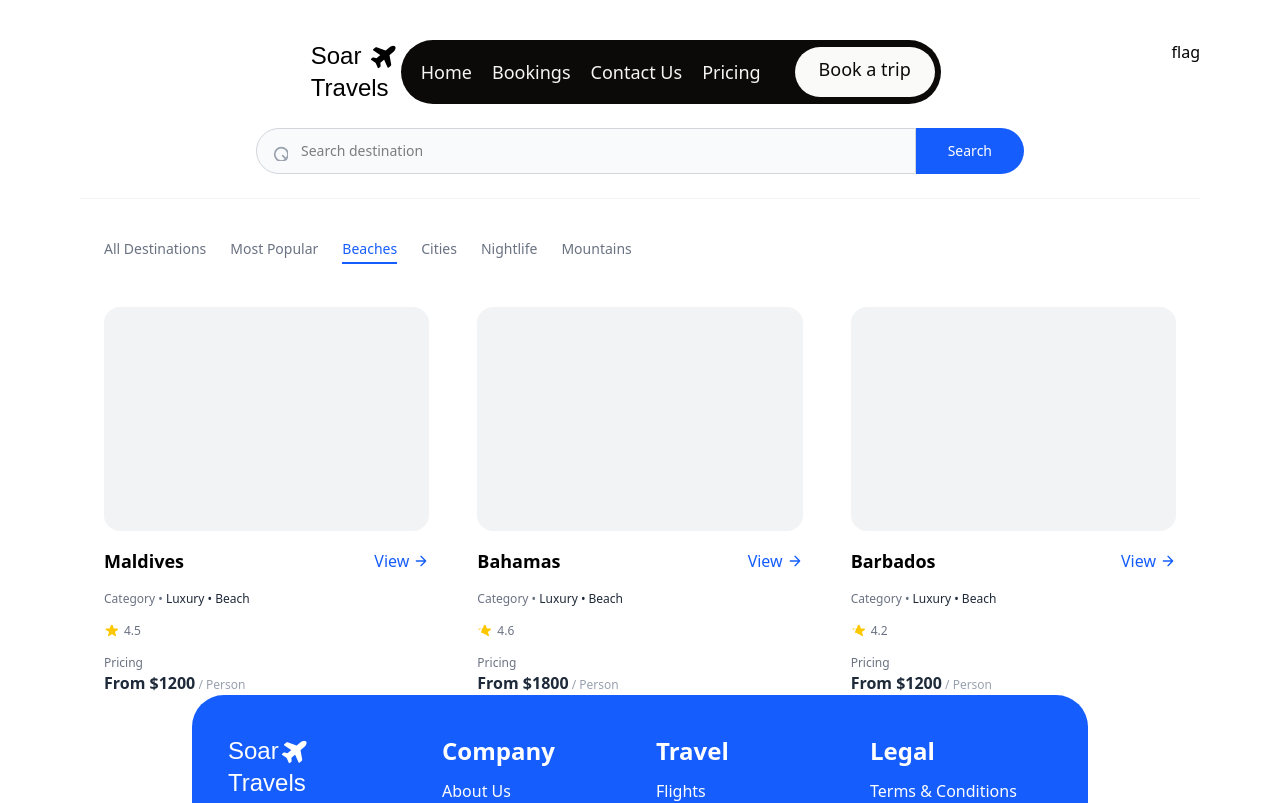
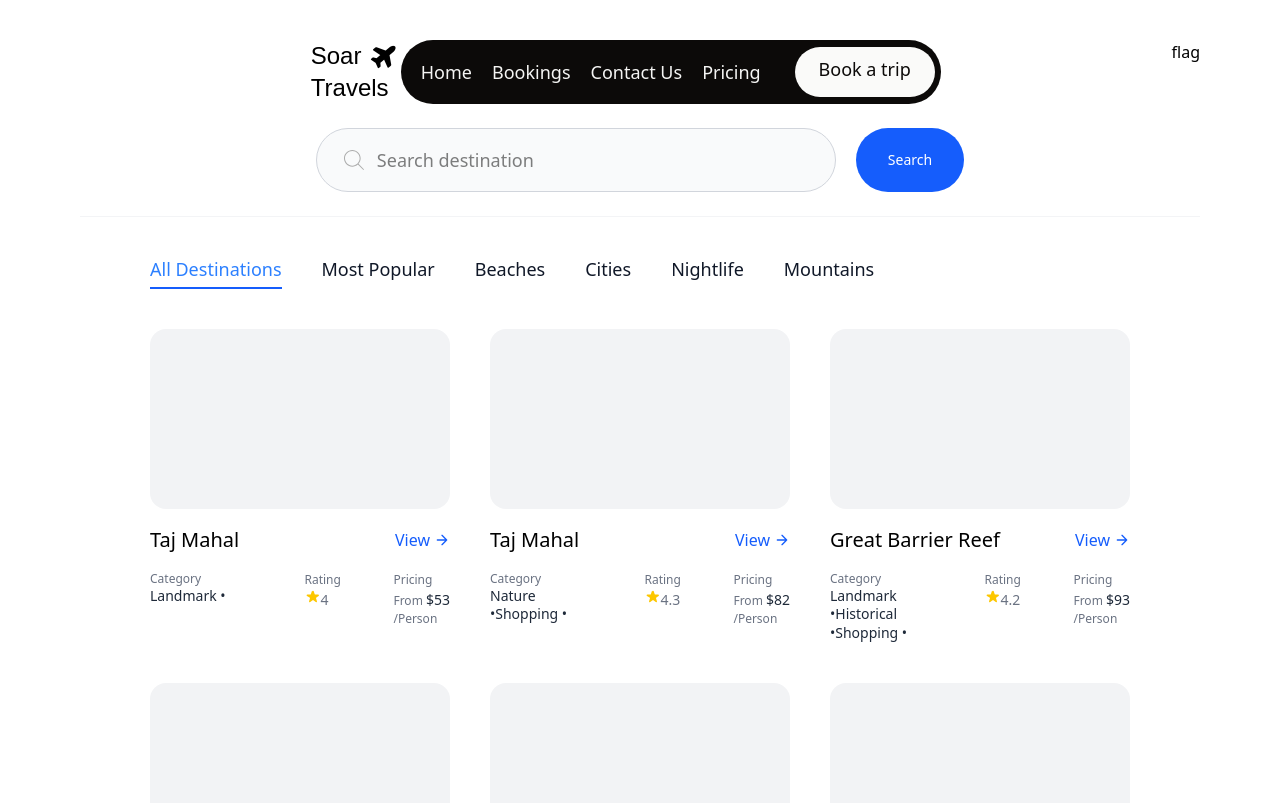
Before and after one commit to bojdavid/travelAgency, a SvelteKit app: page /bookATrip in a window 1280 px wide. Shown: the top 803 px of the page. Built offline with nearby package versions, Linux system fonts and the light colour scheme; a web font is replaced by a local one.

Commit message:
some changes

```diff
--- a/src/lib/components/bookings/NewsLetter.svelte
+++ b/src/lib/components/NewsLetter.svelte
@@ -1,5 +1,5 @@
 <script lang="ts">
-  let { headingStyle } = $props();
+  const headingStyle: string = "text-[24px] font-[500] text-blue-700 mb-2";
 </script>
 
 <section class=" py-10 mt-12 rounded-md mx-auto w-[527px]">
--- /dev/null
+++ b/src/lib/components/bookAtrip/DestinationCard.svelte
@@ -0,0 +1,80 @@
+<script lang="ts">
+  let { destination } = $props();
+  const titleStyle: string = "text-[12px]";
+
+  interface Destination {
+    name: string;
+    category: string[];
+    rating: number;
+    pricing: number;
+  }
+</script>
+
+<!-- CARD TEMPLATE (copy‑paste for each destination) -->
+<article class="space-y-4">
+  <!-- Placeholder image -->
+  <div class="h-[180px] w-[300px] rounded-2xl bg-gray-200 animate-pulse"></div>
+
+  <div class="flex items-center justify-between">
+    <h3 class="text-[20px] font-[500]">{destination.name}</h3>
+    <a
+      href="#"
+      class="group flex items-center gap-1 text-blue-600 hover:underline"
+    >
+      View
+      <svg
+        xmlns="http://www.w3.org/2000/svg"
+        class="h-4 w-4 transition-transform group-hover:translate-x-1"
+        fill="none"
+        viewBox="0 0 24 24"
+        stroke="currentColor"
+        stroke-width="2"
+      >
+        <path
+          stroke-linecap="round"
+          stroke-linejoin="round"
+          d="M5 12h14M12 5l7 7-7 7"
+        />
+      </svg>
+    </a>
+  </div>
+
+  <div class="flex justify-between">
+    <div class="text-xs text-gray-500 w-[102px]">
+      <h5 class={titleStyle}>Category</h5>
+      <p class="font-medium text-gray-800 text-[14px] flex">
+        {#each destination.category as category}
+          {category} •
+        {/each}
+      </p>
+    </div>
+
+    <div class="text-[14px] text-gray-500">
+      <h5 class={titleStyle}>Rating</h5>
+      <div class="flex">
+        <svg
+          xmlns="http://www.w3.org/2000/svg"
+          class="h-4 w-4 text-yellow-400"
+          viewBox="0 0 20 20"
+          fill="currentColor"
+        >
+          <path
+            d="M9.049 2.927C9.34 2.054 10.66 2.054 10.951 2.927l1.073 3.302a1 1 0 00.95.69h3.462c.969 0 1.371 1.24.588 1.81l-2.8 2.034a1 1 0 00-.364 1.118l1.073 3.302c.292.873-.755 1.598-1.538 1.028l-2.8-2.034a1 1 0 00-1.176 0l-2.8 2.034c-.783.57-1.83-.155-1.538-1.028l1.073-3.302a1 1 0 00-.364-1.118L2.453 8.73c-.783-.57-.38-1.81.588-1.81h3.462a1 1 0 00.95-.69l1.073-3.302z"
+          />
+        </svg>
+        {destination.rating}
+      </div>
+    </div>
+
+    <div class="text-[12px] text-gray-500">
+      <h5 class={titleStyle}>Pricing</h5>
+      <p>
+        From
+        <span class="text-base font-[400] text-gray-800 text-[14px]">
+          ${destination.pricing}</span
+        ><br />
+        /Person
+      </p>
+    </div>
+  </div>
+</article>
--- a/src/routes/bookATrip/+page.svelte
+++ b/src/routes/bookATrip/+page.svelte
@@ -1,41 +1,211 @@
+<script lang="ts">
+  import DestinationCard from "$lib/components/bookAtrip/DestinationCard.svelte";
+  import NewsLetter from "$lib/components/NewsLetter.svelte";
+
+  const filter: string[] = [
+    "All Destinations",
+    "Most Popular",
+    "Beaches",
+    "Cities",
+    "Nightlife",
+    "Mountains",
+  ];
+
+  interface Destination {
+    name: string;
+    category: string[];
+    rating: number;
+    pricing: number;
+  }
+
+  const destinationList: Destination[] = [
+    { name: "Taj Mahal", category: ["Landmark"], rating: 4.0, pricing: 53 },
+    {
+      name: "Taj Mahal",
+      category: ["Nature", "Shopping"],
+      rating: 4.3,
+      pricing: 82,
+    },
+    {
+      name: "Great Barrier Reef",
+      category: ["Landmark", "Historical", "Shopping"],
+      rating: 4.2,
+      pricing: 93,
+    },
+    {
+      name: "Niagara Falls",
+      category: ["Cultural", "Urban"],
+      rating: 4.7,
+      pricing: 83,
+    },
+    {
+      name: "Stonehenge",
+      category: ["Historical", "Cultural"],
+      rating: 4.7,
+      pricing: 91,
+    },
+    {
+      name: "Grand Canyon",
+      category: ["Nature", "Shopping"],
+      rating: 3.6,
+      pricing: 55,
+    },
+    {
+      name: "Machu Picchu",
+      category: ["Historical", "Nature", "Urban"],
+      rating: 4.6,
+      pricing: 51,
+    },
+    {
+      name: "Statue of Liberty",
+      category: ["Nature"],
+      rating: 4.6,
+      pricing: 39,
+    },
+    {
+      name: "Eiffel Tower",
+      category: ["Urban", "Shopping"],
+      rating: 3.9,
+      pricing: 17,
+    },
+    { name: "Stonehenge", category: ["Landmark"], rating: 4.7, pricing: 35 },
+    {
+      name: "Central Park",
+      category: ["Nature", "Entertainment"],
+      rating: 4.4,
+      pricing: 13,
+    },
+    { name: "Mount Everest", category: ["Cultural"], rating: 4.7, pricing: 83 },
+    {
+      name: "Santorini",
+      category: ["Adventure", "Landmark"],
+      rating: 4.4,
+      pricing: 77,
+    },
+    {
+      name: "Great Barrier Reef",
+      category: ["Urban", "Adventure", "Entertainment"],
+      rating: 3.7,
+      pricing: 16,
+    },
+    { name: "Taj Mahal", category: ["Adventure"], rating: 4.8, pricing: 65 },
+    {
+      name: "Mount Everest",
+      category: ["Entertainment", "Adventure"],
+      rating: 4.0,
+      pricing: 51,
+    },
+    { name: "Santorini", category: ["Shopping"], rating: 4.2, pricing: 99 },
+    {
+      name: "Grand Canyon",
+      category: ["Shopping", "Adventure", "Nature"],
+      rating: 4.5,
+      pricing: 48,
+    },
+    { name: "Petra", category: ["Nature"], rating: 3.6, pricing: 12 },
+    { name: "Niagara Falls", category: ["Landmark"], rating: 4.0, pricing: 89 },
+    {
+      name: "Times Square",
+      category: ["Adventure", "Shopping"],
+      rating: 4.1,
+      pricing: 31,
+    },
+    {
+      name: "Angkor Wat",
+      category: ["Shopping", "Cultural", "Landmark"],
+      rating: 4.7,
+      pricing: 59,
+    },
+    { name: "Chichen Itza", category: ["Landmark"], rating: 5.0, pricing: 57 },
+    {
+      name: "Angkor Wat",
+      category: ["Urban", "Shopping", "Historical"],
+      rating: 3.9,
+      pricing: 40,
+    },
+    {
+      name: "Mount Everest",
+      category: ["Shopping", "Urban"],
+      rating: 4.5,
+      pricing: 92,
+    },
+    {
+      name: "Niagara Falls",
+      category: ["Urban", "Historical"],
+      rating: 4.8,
+      pricing: 37,
+    },
+    { name: "Santorini", category: ["Shopping"], rating: 3.6, pricing: 64 },
+    {
+      name: "Colosseum",
+      category: ["Urban", "Shopping", "Nature"],
+      rating: 4.1,
+      pricing: 73,
+    },
+    {
+      name: "Machu Picchu",
+      category: ["Landmark", "Cultural", "Nature"],
+      rating: 4.1,
+      pricing: 46,
+    },
+    {
+      name: "Great Barrier Reef",
+      category: ["Cultural", "Shopping", "Urban"],
+      rating: 4.1,
+      pricing: 45,
+    },
+  ];
+  let active: string = $state("All Destinations");
+  const selectActive = (item: string) => {
+    active = item;
+  };
+  const activeStyle: string =
+    "border-b-2 border-blue-600 pb-1 text-blue-500 transition duration-200 ease-in-out";
+</script>
+
 <!-- ===================== HEADER ===================== -->
 <header class="w-full border-b border-gray-100">
-  <div class="mx-auto max-w-[1440px] px-6 py-6 flex justify-center">
-    <form class="flex w-full max-w-3xl" action="#">
-      <div class="relative flex-grow">
+  <div class="mx-auto px-6 py-6 flex justify-center">
+    <form class="flex gap-5" action="#">
+      <div class="relative flex w-[520px] rounded-full">
         <span
-          class="absolute inset-y-0 left-0 flex items-center pl-3 text-gray-400"
+          class="absolute inset-y-0 left-4 flex items-center pl-3 text-gray-400"
         >
           <!-- search icon -->
           <svg
+            fill="#ACACAC"
+            height="20px"
+            width="20px"
+            version="1.1"
+            id="Capa_1"
             xmlns="http://www.w3.org/2000/svg"
-            class="h-5 w-5"
-            fill="none"
-            viewBox="0 0 24 24"
-            stroke="currentColor"
-            stroke-width="2"
-          >
-            <path
+            xmlns:xlink="http://www.w3.org/1999/xlink"
+            viewBox="0 0 488.4 488.4"
+            xml:space="preserve"
+            ><g id="SVGRepo_bgCarrier" stroke-width="0"></g><g
+              id="SVGRepo_tracerCarrier"
               stroke-linecap="round"
               stroke-linejoin="round"
-              d="M8 16a8 8 0 1116 0 8 8 0 01-16 0z"
-            />
+            ></g><g id="SVGRepo_iconCarrier">
+              <g>
+                <g>
                   <path
-              stroke-linecap="round"
-              stroke-linejoin="round"
-              d="M22 22l-4.35-4.35"
-            />
-          </svg>
+                    d="M0,203.25c0,112.1,91.2,203.2,203.2,203.2c51.6,0,98.8-19.4,134.7-51.2l129.5,129.5c2.4,2.4,5.5,3.6,8.7,3.6 s6.3-1.2,8.7-3.6c4.8-4.8,4.8-12.5,0-17.3l-129.6-129.5c31.8-35.9,51.2-83,51.2-134.7c0-112.1-91.2-203.2-203.2-203.2 S0,91.15,0,203.25z M381.9,203.25c0,98.5-80.2,178.7-178.7,178.7s-178.7-80.2-178.7-178.7s80.2-178.7,178.7-178.7 S381.9,104.65,381.9,203.25z"
+                  ></path>
+                </g>
+              </g>
+            </g></svg
+          >
         </span>
         <input
           type="text"
           placeholder="Search destination"
-          class="w-full rounded-l-full border border-gray-300 bg-gray-50 py-3 pl-11 pr-4 text-sm focus:border-blue-500 focus:ring-2 focus:ring-blue-500"
+          class="w-full h-[64px] rounded-full border border-gray-300 bg-gray-50 py-3 pl-15 pr-4 text-[18px] focus:border-blue-500 focus:ring-2 focus:ring-blue-500"
         />
       </div>
       <button
         type="submit"
-        class="rounded-r-full bg-blue-600 px-8 text-sm font-medium text-white transition hover:bg-blue-700 focus:outline-none focus:ring-2 focus:ring-blue-500"
+        class="rounded-full bg-blue-600 px-8 text-sm font-medium text-white transition hover:bg-blue-700 focus:outline-none focus:ring-2 focus:ring-blue-500"
       >
         Search
       </button>
@@ -43,177 +213,31 @@
   </div>
 </header>
 
+<main class="w-[980px] mx-auto">
   <!-- ===================== FILTER TABS ===================== -->
-<nav class="mx-auto max-w-[1440px] px-6 mt-10">
-  <ul class="flex flex-wrap gap-6 text-sm font-medium text-gray-500">
-    <li><a href="#" class="hover:text-blue-600">All Destinations</a></li>
-    <li><a href="#" class="hover:text-blue-600">Most Popular</a></li>
+  <nav class="my-10">
+    <ul
+      class="flex flex-wrap gap-[40px] text-sm font-medium text-gray-900 text-[18px]"
+    >
+      {#each filter as place}
         <li>
-      <a href="#" class="border-b-2 border-blue-600 pb-1 text-blue-600"
-        >Beaches</a
+          <button
+            class="hover:text-blue-600 {active == place ? activeStyle : ''}"
+            onclick={() => selectActive(place)}>{place}</button
           >
         </li>
-    <li><a href="#" class="hover:text-blue-600">Cities</a></li>
-    <li><a href="#" class="hover:text-blue-600">Nightlife</a></li>
-    <li><a href="#" class="hover:text-blue-600">Mountains</a></li>
+      {/each}
     </ul>
   </nav>
 
+  <section class="flex flex-wrap justify-center gap-10">
     <!-- ===================== DESTINATION GRID ===================== -->
-<section
-  class="mx-auto max-w-[1440px] px-6 mt-12 grid gap-12 sm:grid-cols-2 lg:grid-cols-3"
->
-  <!-- CARD TEMPLATE (copy‑paste for each destination) -->
-  <article class="space-y-4">
-    <!-- Placeholder image -->
-    <div class="h-56 w-full rounded-2xl bg-gray-200 animate-pulse"></div>
+    {#each destinationList as destination}
+      <DestinationCard {destination} />
+    {/each}
+  </section>
 
-    <div class="flex items-center justify-between">
-      <h3 class="text-lg font-semibold">Maldives</h3>
-      <a
-        href="#"
-        class="group flex items-center gap-1 text-blue-600 hover:underline"
-      >
-        View
-        <svg
-          xmlns="http://www.w3.org/2000/svg"
-          class="h-4 w-4 transition-transform group-hover:translate-x-1"
-          fill="none"
-          viewBox="0 0 24 24"
-          stroke="currentColor"
-          stroke-width="2"
-        >
-          <path
-            stroke-linecap="round"
-            stroke-linejoin="round"
-            d="M5 12h14M12 5l7 7-7 7"
-          />
-        </svg>
-      </a>
-    </div>
-
-    <p class="text-xs text-gray-500">
-      Category • <span class="font-medium text-gray-800">Luxury • Beach</span>
-    </p>
-
-    <div class="flex items-center gap-1 text-xs text-gray-500">
-      <svg
-        xmlns="http://www.w3.org/2000/svg"
-        class="h-4 w-4 text-yellow-400"
-        viewBox="0 0 20 20"
-        fill="currentColor"
-      >
-        <path
-          d="M9.049 2.927C9.34 2.054 10.66 2.054 10.951 2.927l1.073 3.302a1 1 0 00.95.69h3.462c.969 0 1.371 1.24.588 1.81l-2.8 2.034a1 1 0 00-.364 1.118l1.073 3.302c.292.873-.755 1.598-1.538 1.028l-2.8-2.034a1 1 0 00-1.176 0l-2.8 2.034c-.783.57-1.83-.155-1.538-1.028l1.073-3.302a1 1 0 00-.364-1.118L2.453 8.73c-.783-.57-.38-1.81.588-1.81h3.462a1 1 0 00.95-.69l1.073-3.302z"
-        />
-      </svg>
-      4.5
-    </div>
-
-    <p class="text-xs text-gray-500">
-      Pricing<br />
-      <span class="text-base font-semibold text-gray-800">From $1200</span>
-      <span class="text-gray-400"> / Person</span>
-    </p>
-  </article>
-
-  <!-- CARD CLONE -->
-  <article class="space-y-4">
-    <div class="h-56 w-full rounded-2xl bg-gray-200 animate-pulse"></div>
-    <div class="flex items-center justify-between">
-      <h3 class="text-lg font-semibold">Bahamas</h3>
-      <a
-        href="#"
-        class="group flex items-center gap-1 text-blue-600 hover:underline"
-      >
-        View
-        <svg
-          xmlns="http://www.w3.org/2000/svg"
-          class="h-4 w-4 transition-transform group-hover:translate-x-1"
-          fill="none"
-          viewBox="0 0 24 24"
-          stroke="currentColor"
-          stroke-width="2"
-        >
-          <path
-            stroke-linecap="round"
-            stroke-linejoin="round"
-            d="M5 12h14M12 5l7 7-7 7"
-          />
-        </svg>
-      </a>
-    </div>
-    <p class="text-xs text-gray-500">
-      Category • <span class="font-medium text-gray-800">Luxury • Beach</span>
-    </p>
-    <div class="flex items-center gap-1 text-xs text-gray-500">
-      <svg
-        xmlns="http://www.w3.org/2000/svg"
-        class="h-4 w-4 text-yellow-400"
-        viewBox="0 0 20 20"
-        fill="currentColor"
-      >
-        <path
-          d="M9.049 2.927C9.34 2.054 10.66 2.054 10.951 2.927l1.073 3.302a1 1 0 00.95.69h3.462c.969 0 1.371 1.24.588 1.81l-2.8 2.034a1 1 0 00-.364 1.118l1.073 3.302c.292.873-.755 1.598-1.538 1.028l-2.8-2.034a1 1 0 00-1.176 0l-2.8-2.034c-.783.57-1.83-.155-1.538-1.028l1.073-3.302a1 1 0 00-.364-1.118L2.453 8.73c-.783-.57-.38-1.81.588-1.81h3.462a1 1 0 00.95-.69l1.073-3.302z"
-        />
-      </svg>
-      4.6
-    </div>
-    <p class="text-xs text-gray-500">
-      Pricing<br />
-      <span class="text-base font-semibold text-gray-800">From $1800</span>
-      <span class="text-gray-400"> / Person</span>
-    </p>
-  </article>
-
-  <!-- CARD CLONE -->
-  <article class="space-y-4">
-    <div class="h-56 w-full rounded-2xl bg-gray-200 animate-pulse"></div>
-    <div class="flex items-center justify-between">
-      <h3 class="text-lg font-semibold">Barbados</h3>
-      <a
-        href="#"
-        class="group flex items-center gap-1 text-blue-600 hover:underline"
-      >
-        View
-        <svg
-          xmlns="http://www.w3.org/2000/svg"
-          class="h-4 w-4 transition-transform group-hover:translate-x-1"
-          fill="none"
-          viewBox="0 0 24 24"
-          stroke="currentColor"
-          stroke-width="2"
-        >
-          <path
-            stroke-linecap="round"
-            stroke-linejoin="round"
-            d="M5 12h14M12 5l7 7-7 7"
-          />
-        </svg>
-      </a>
-    </div>
-    <p class="text-xs text-gray-500">
-      Category • <span class="font-medium text-gray-800">Luxury • Beach</span>
-    </p>
-    <div class="flex items-center gap-1 text-xs text-gray-500">
-      <svg
-        xmlns="http://www.w3.org/2000/svg"
-        class="h-4 w-4 text-yellow-400"
-        viewBox="0 0 20 20"
-        fill="currentColor"
-      >
-        <path
-          d="M9.049 2.927C9.34 2.054 10.66 2.054 10.951 2.927l1.073 3.302a1 1 0 00.95.69h3.462c.969 0 1.371 1.24.588 1.81l-2.8 2.034a1 1 0 00-.364 1.118l1.073 3.302c.292.873-.755 1.598-1.538 1.028l-2.8-2.034a1 1 0 00-1.176 0l-2.8-2.034c-.783.57-1.83-.155-1.538-1.028l1.073-3.302a1 1 0 00-.364-1.118L2.453 8.73c-.783-.57-.38-1.81.588-1.81h3.462a1 1 0 00.95-.69l1.073-3.302z"
-        />
-      </svg>
-      4.2
-    </div>
-    <p class="text-xs text-gray-500">
-      Pricing<br />
-      <span class="text-base font-semibold text-gray-800">From $1200</span>
-      <span class="text-gray-400"> / Person</span>
-    </p>
-  </article>
-
-  <!-- Repeat above article blocks as needed to fill the grid -->
+  <section class="mb-30">
+    <NewsLetter />
   </section>
+</main>
--- a/src/routes/bookings/+page.svelte
+++ b/src/routes/bookings/+page.svelte
@@ -2,7 +2,7 @@
   import Card from "$lib/components/bookings/Card.svelte";
   import TopActivities from "$lib/components/bookings/TopActivities.svelte";
   import WhereToStay from "$lib/components/bookings/whereToStay.svelte";
-  import NewsLetter from "$lib/components/bookings/NewsLetter.svelte";
+  import NewsLetter from "$lib/components/NewsLetter.svelte";
 
   const headingStyle: string = "text-[24px] font-[500] text-blue-700 mb-2";
   const whereToStayListHeading = "text-[20px] font-[500] leading-[27px]";
@@ -58,7 +58,7 @@
     </div>
     <div class={marginBottom}>
       <!-- Newsletter -->
-      <NewsLetter {headingStyle} />
+      <NewsLetter />
     </div>
   </main>
 </section>
```
Also changed, not shown: src/lib/components/FAQ.svelte (added, +40 -0 lines), src/lib/components/contactUs/Form.svelte (+46 -14 lines), src/routes/contact_us/+page.svelte (+71 -15 lines). Lines whose indentation alone changed are shown as unchanged.
